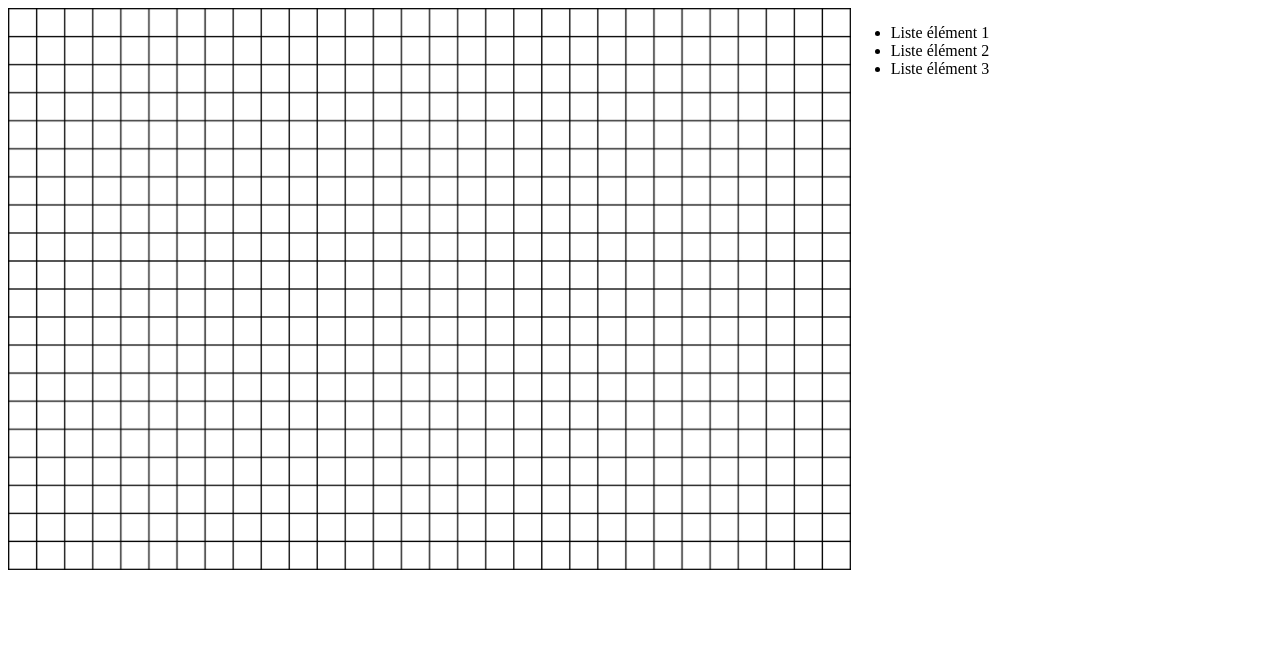
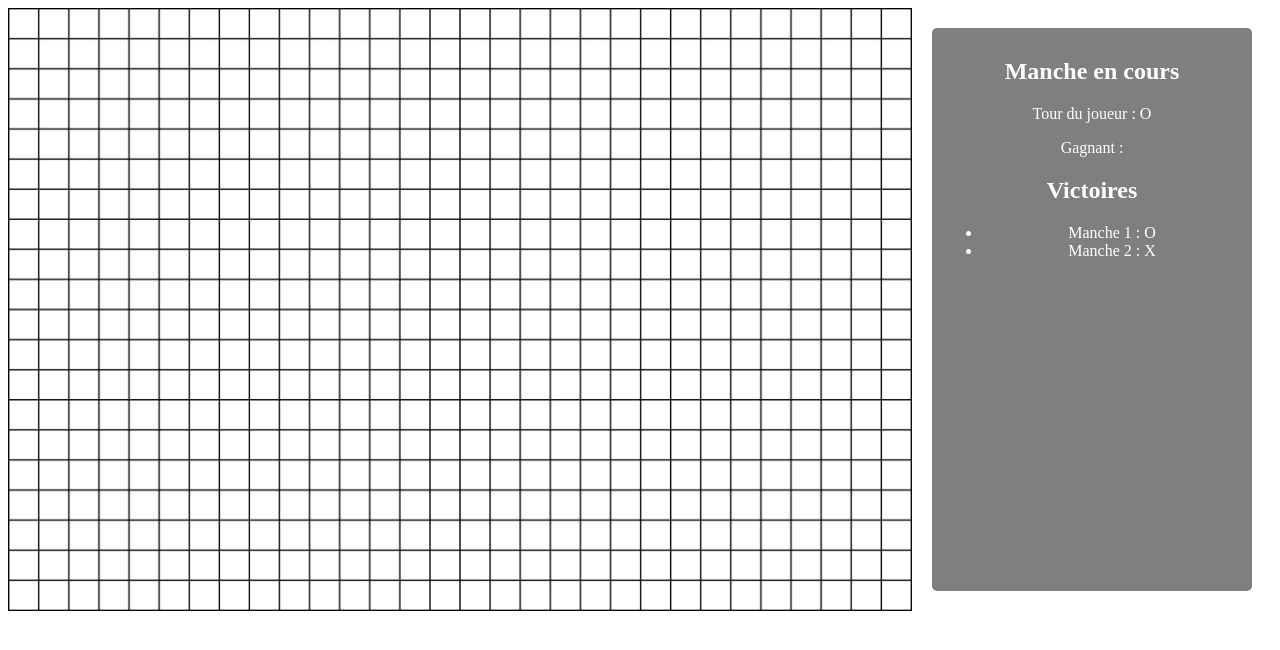
Before and after one commit to DeadMall0w/Mon-jeu-Internet, a plain HTML site: page test.html in a window 1280 px wide. Drawn offline with Linux system fonts and the light colour scheme.

Commit message:
change test

```diff
--- a/test.css
+++ b/test.css
@@ -9,9 +9,16 @@
     align-items: center; /* Centre verticalement l'image */
   }
 
-  .right-panel {
+  .game-info {
     flex: 1; /* Permet à la liste de s'agrandir pour occuper tout l'espace disponible */
-  }
+    max-width: 300px;
+    text-align: center;
+    padding: 10px;
+    background-color: rgba(0, 0, 0, 0.5);
+    border-radius: 5px;
+    color: white;
+    margin: 20px;
+}
 
   .image {
     max-height: 100%; /* La hauteur de l'image ne dépasse pas la hauteur de son conteneur */
--- a/test.html
+++ b/test.html
@@ -13,15 +13,21 @@
         <div class="left-panel">
           <img src="Img/grid.jpg" alt="Image" class="image">
         </div>
-        <div class="right-panel">
-            <ul>
-              <li>Liste élément 1</li>
-              <li>Liste élément 2</li>
-              <li>Liste élément 3</li>
-              <!-- Ajoutez plus d'éléments de liste au besoin -->
-            </ul>
-          </div>
-      </div>
+        <div class="game-info">
+            <div id="round-info">
+                <h2>Manche en cours</h2>
+                <p id="Player-turn">Tour du joueur : O</p>
+                <p id="Winner">Gagnant : </p>
+            </div>
+            <div id="victory-info">
+                <h2>Victoires</h2>
+                <ul id="victory-list">
+                    <li>Manche 1 : O</li>
+                    <li>Manche 2 : X</li>
+                </ul>
+            </div>
+        </div>
+    </div>
 
 </body>
 </html>
```
